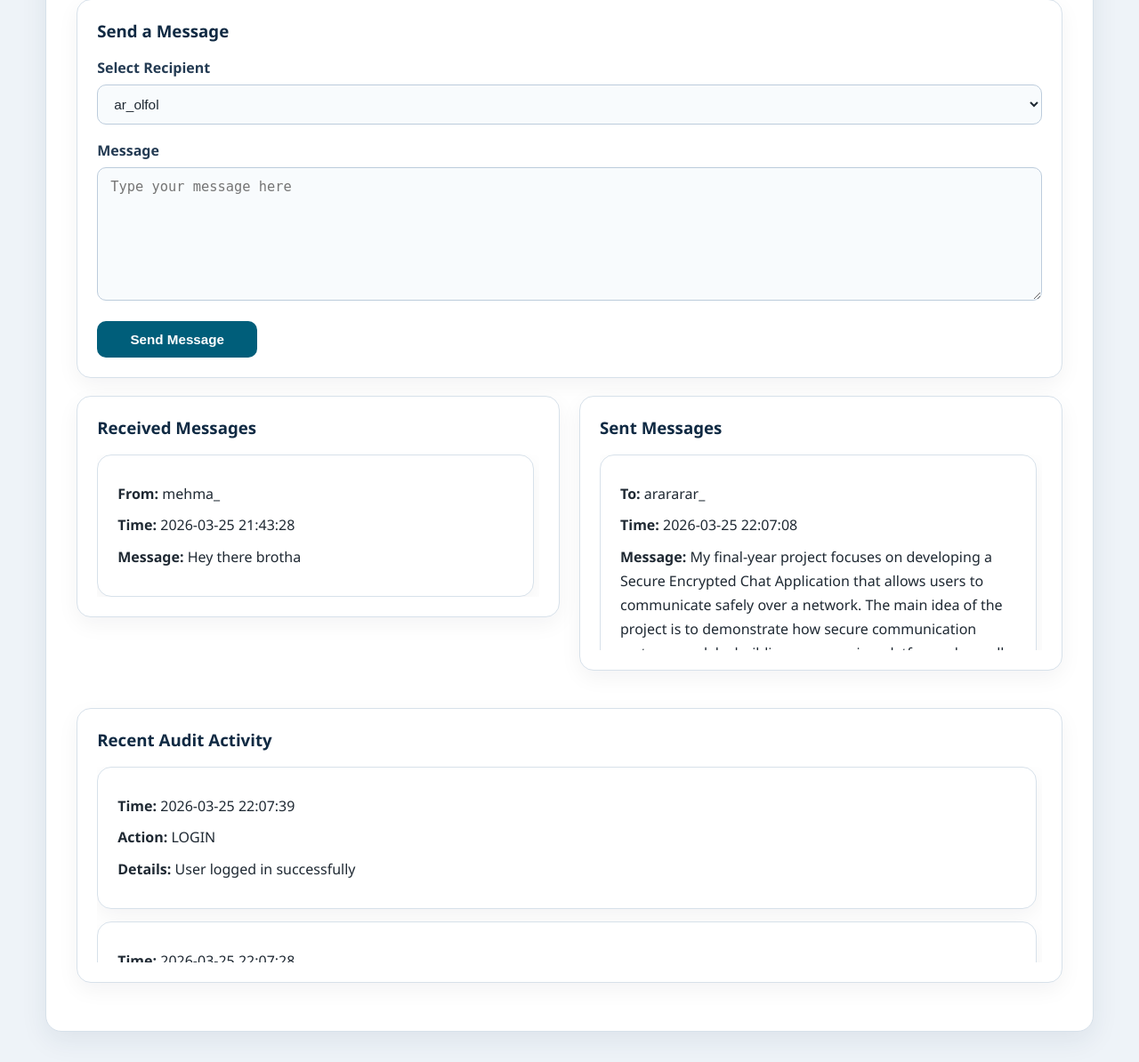
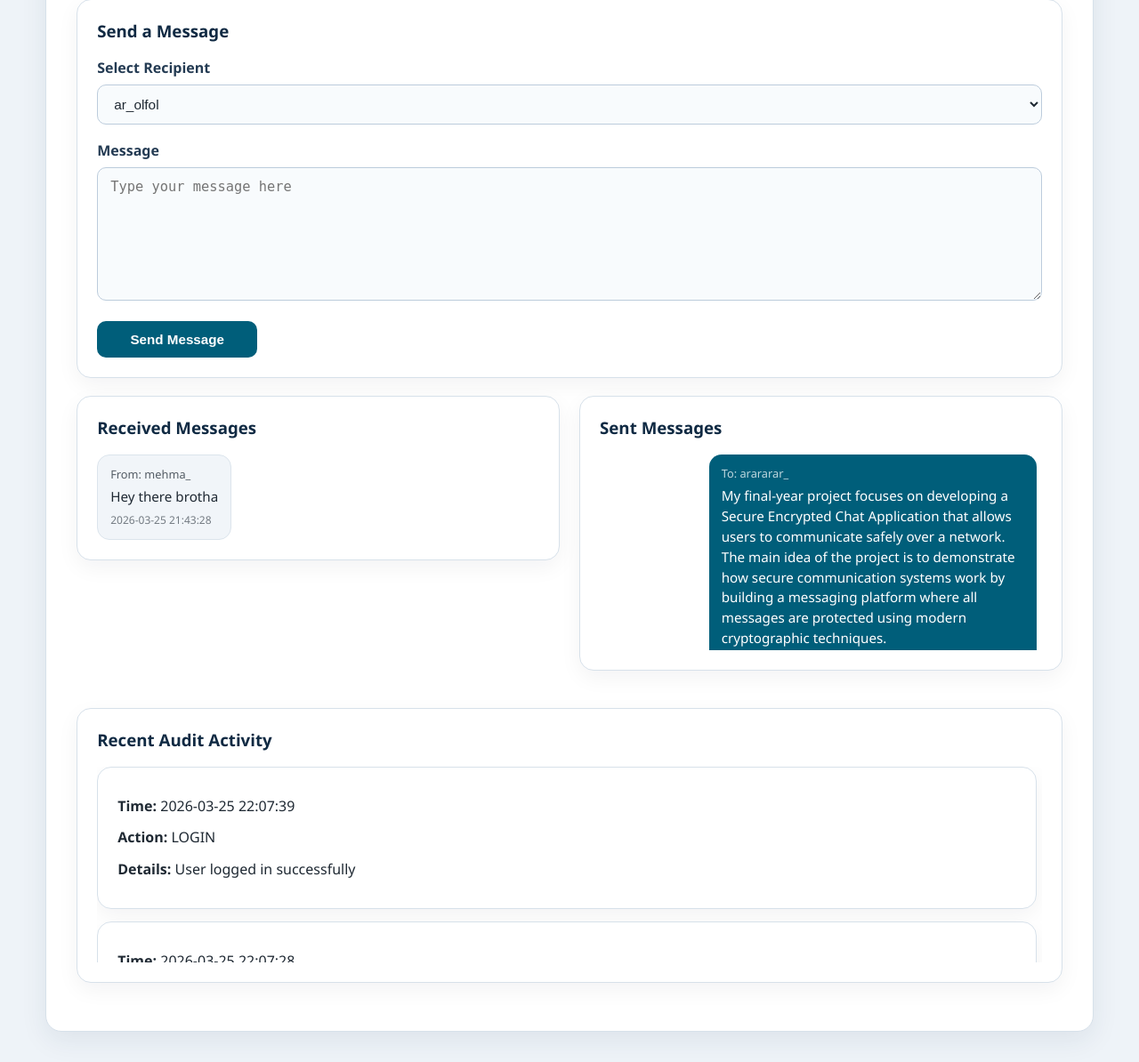
Before and after one commit to ar24abw/UH-secure-staff-chat, a Flask app: page /dashboard in a window 1280 px wide. Shown: the part 266-1460 px from the top of the page at 89% size. Run offline with Flask 3, Linux system fonts and the light colour scheme; a user stored in the database is signed in; data comes from the database, SQL or seed files in the repository; both versions use the stored data as it was after the commit.

Commit message:
Enhanced UI
enhance messaging UI with chat bubble layout for sent and received messages

```diff
--- a/web_app/templates/base.html
+++ b/web_app/templates/base.html
@@ -268,6 +268,44 @@
         background: #9fb3c8;
       }
 
+      .chat-container {
+        display: flex;
+        flex-direction: column;
+        gap: 12px;
+      }
+
+      .chat-bubble {
+        max-width: 75%;
+        padding: 12px 14px;
+        border-radius: 14px;
+        line-height: 1.5;
+        font-size: 0.95rem;
+      }
+
+      .received {
+        background: #f1f5f9;
+        border: 1px solid #dbe4ec;
+        align-self: flex-start;
+      }
+
+      .sent {
+        background: #005e7a;
+        color: white;
+        align-self: flex-end;
+      }
+
+      .chat-meta {
+        font-size: 0.8rem;
+        margin-bottom: 4px;
+        opacity: 0.75;
+      }
+
+      .chat-time {
+        font-size: 0.75rem;
+        margin-top: 6px;
+        opacity: 0.6;
+      }
+
       @media (max-width: 768px) {
         nav {
           padding: 0 16px;
--- a/web_app/templates/dashboard.html
+++ b/web_app/templates/dashboard.html
@@ -44,12 +44,12 @@
 
     {% if received_messages %}
     <div class="scroll-box">
-      <div style="display: flex; flex-direction: column; gap: 14px">
+      <div class="chat-container">
         {% for msg in received_messages %}
-        <div class="log-box" style="margin-bottom: 0">
-          <p><strong>From:</strong> {{ msg['sender_name'] }}</p>
-          <p><strong>Time:</strong> {{ msg['created_at'] }}</p>
-          <p><strong>Message:</strong> {{ msg['message_text'] }}</p>
+        <div class="chat-bubble received">
+          <div class="chat-meta">From: {{ msg['sender_name'] }}</div>
+          <div>{{ msg['message_text'] }}</div>
+          <div class="chat-time">{{ msg['created_at'] }}</div>
         </div>
         {% endfor %}
       </div>
@@ -64,12 +64,12 @@
 
     {% if sent_messages %}
     <div class="scroll-box">
-      <div style="display: flex; flex-direction: column; gap: 14px">
+      <div class="chat-container">
         {% for msg in sent_messages %}
-        <div class="log-box" style="margin-bottom: 0">
-          <p><strong>To:</strong> {{ msg['receiver_name'] }}</p>
-          <p><strong>Time:</strong> {{ msg['created_at'] }}</p>
-          <p><strong>Message:</strong> {{ msg['message_text'] }}</p>
+        <div class="chat-bubble sent">
+          <div class="chat-meta">To: {{ msg['receiver_name'] }}</div>
+          <div>{{ msg['message_text'] }}</div>
+          <div class="chat-time">{{ msg['created_at'] }}</div>
         </div>
         {% endfor %}
       </div>
```
Also changed, not shown: web_app/secure_chat.db.
